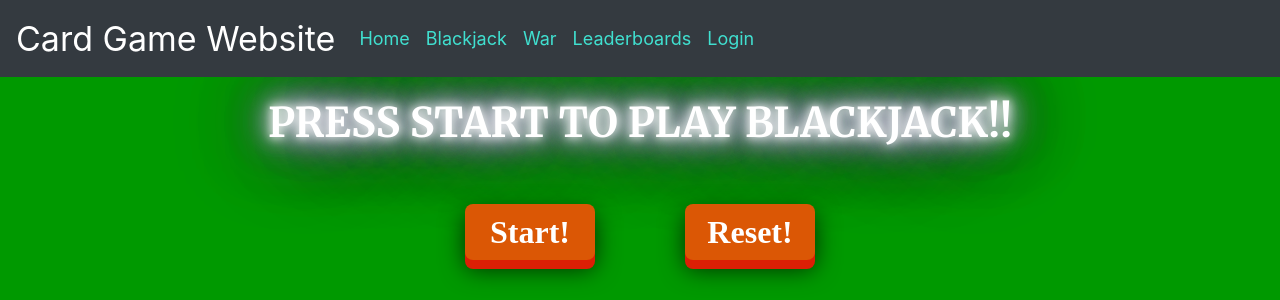
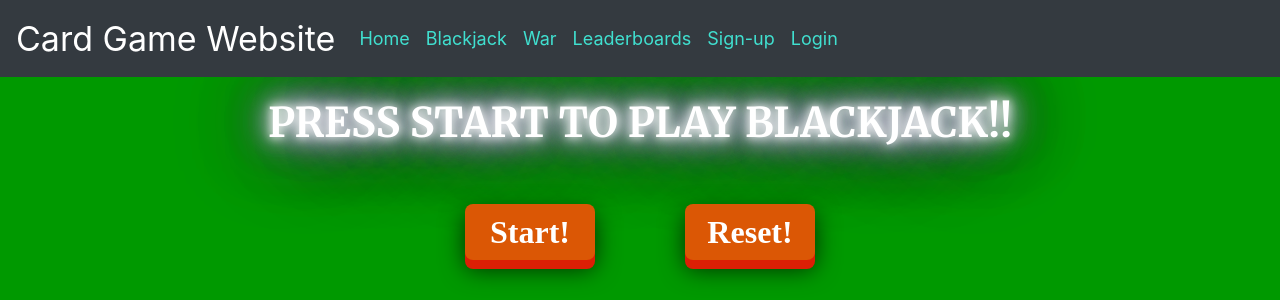
Before and after one commit to shekark642/P3-Prophets, a Flask app: page /blackjack in a window 1280 px wide. Shown: the top 300 px of the page. Run offline with Flask 2, Linux system fonts and the light colour scheme; some libraries are stand-ins or nearby versions.

Commit message:
added sign up and login to menu

```diff
--- a/templates/base.html
+++ b/templates/base.html
@@ -17,9 +17,8 @@
             <a class="nav-link" href="/blackjack" style = "color:turquoise;font-size:18px;">Blackjack</a>
             <a class="nav-link" href="/war" style = "color:turquoise;font-size:18px;">War</a>
             <a class="nav-link" href="/leaderboards" style = "color:turquoise;font-size:18px;">Leaderboards</a>
+            <a class="nav-link" href="/signup" style = "color:turquoise;font-size:18px;">Sign-up</a>
             <a class="nav-link" href="/login" style = "color:turquoise;font-size:18px;">Login</a>
-
-
         </div>
     </div>
 </nav>
```
